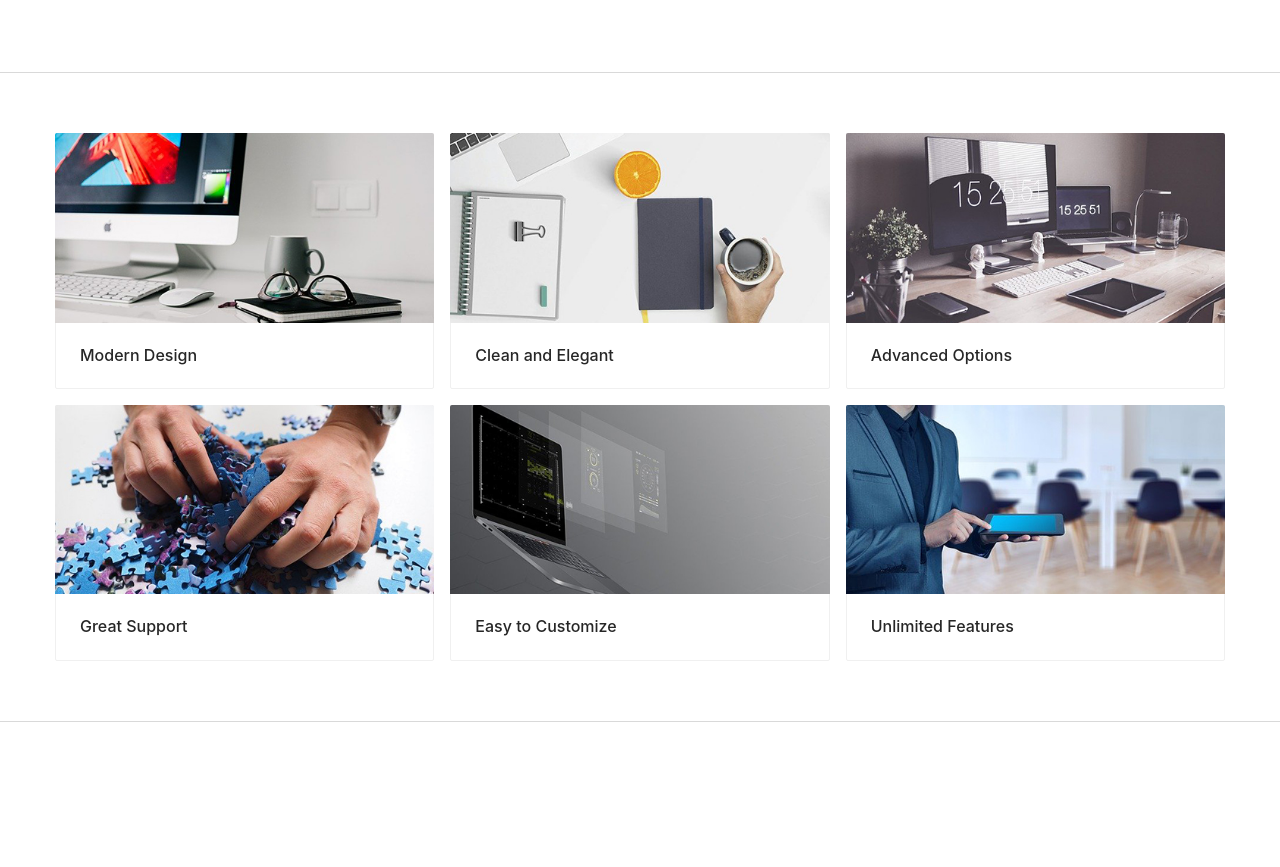
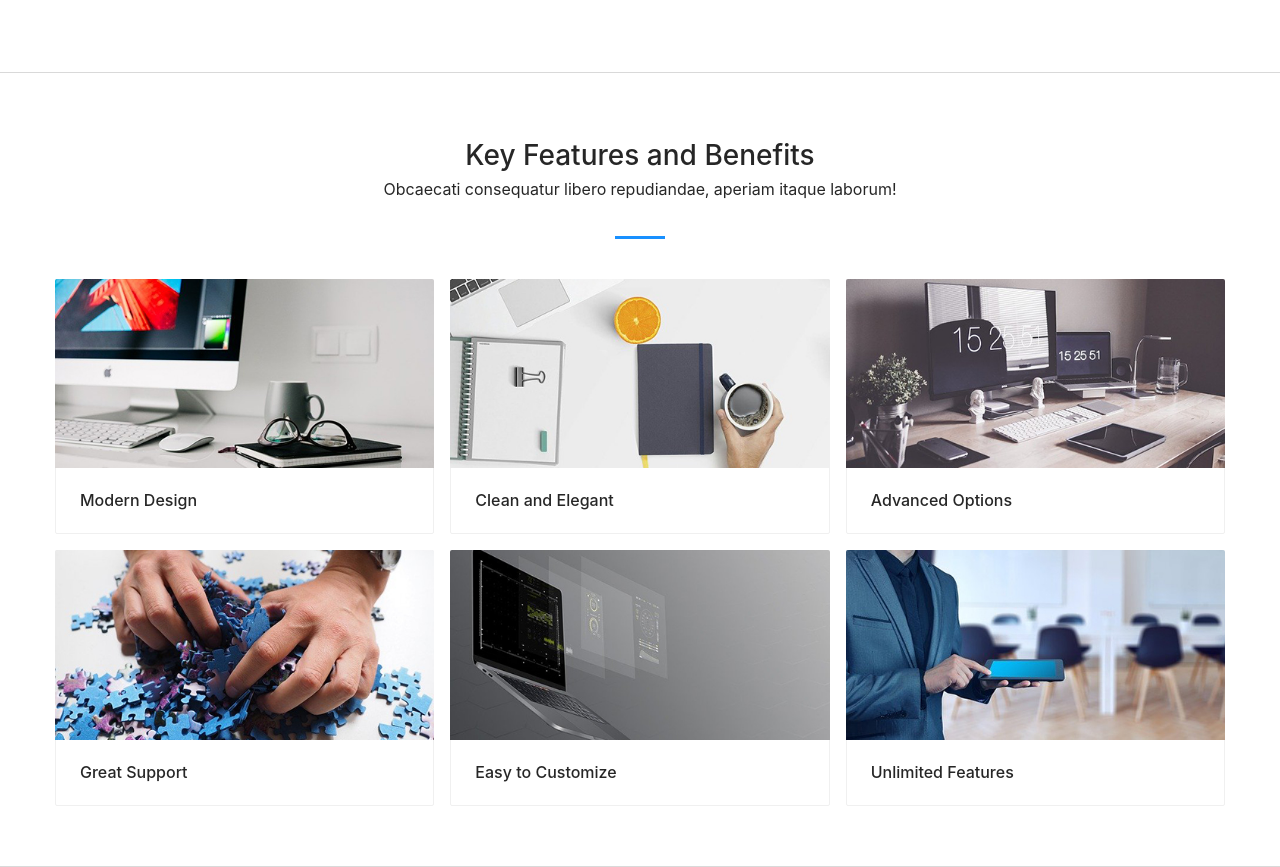
Before and after one commit to SoneThaya/ant-design-marketing-page, a React (Create React App) app: page / in a window 1280 px wide. Shown: the part 1320-2187 px from the top of the page. Before the commit the page ends 2042 px from the top, so only its background shows below. Built offline with nearby package versions, Linux system fonts and the light colour scheme.

Commit message:
added title to features component, removed strict from index

```diff
--- a/src/components/common/home/feature.js
+++ b/src/components/common/home/feature.js
@@ -14,6 +14,10 @@
   return (
     <div className="block featureBlock bg-gray">
       <div className="container-fluid">
+        <div className="titleHolder">
+          <h2>Key Features and Benefits</h2>
+          <p>Obcaecati consequatur libero repudiandae, aperiam itaque laborum!</p>
+        </div>
         <Row gutter={[16, 16]}>
           <Col span={8}>
             <Card
--- a/src/index.js
+++ b/src/index.js
@@ -5,8 +5,6 @@
 
 
 ReactDOM.render(
-  <React.StrictMode>
-    <App />
-  </React.StrictMode>,
+    <App />,
   document.getElementById('root')
 );
```
